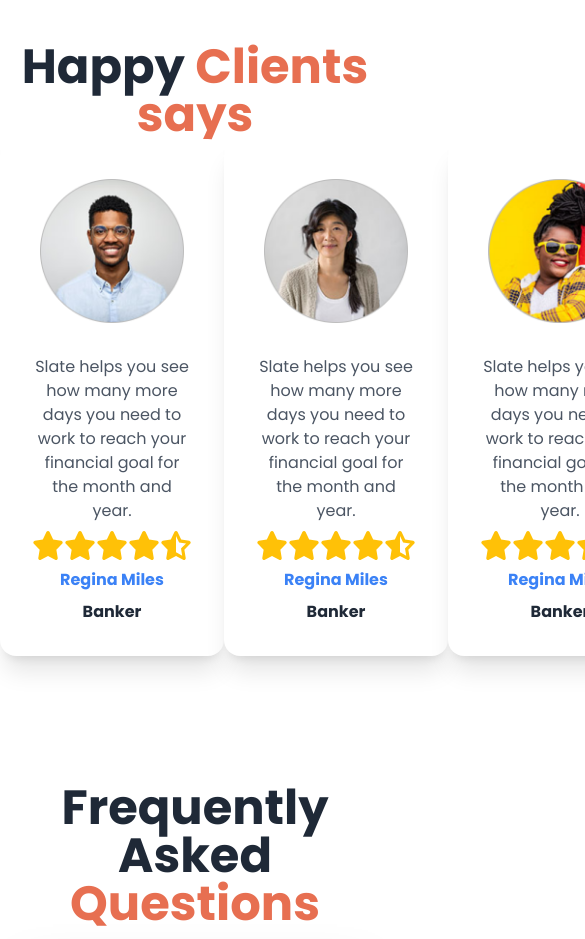
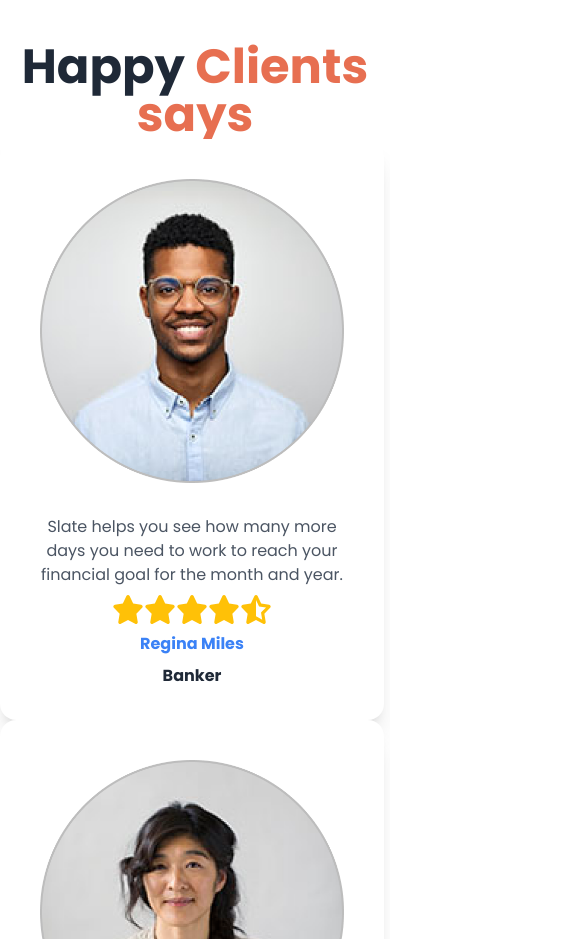
Before and after one commit to shuvoredsky/Biker-Zone, a plain HTML site: page index.html in a window 390 px wide. Shown: the part 3720-4659 px from the top of the page, 585 px wide, since content can reach past the window. Drawn offline with nearby package versions, Linux system fonts and the light colour scheme.

Commit message:
update text

```diff
--- a/index.html
+++ b/index.html
@@ -1,5 +1,5 @@
 <!DOCTYPE html>
-<html lang="en">
+<html lang="en", data-theme="light">
 <head>
     <meta charset="UTF-8">
     <meta name="viewport" content="width=device-width, initial-scale=1.0">
@@ -222,8 +222,8 @@
           <h1 class="mt-32 text-center font-bold text-5xl">Happy <span class="text-bike-primary">Clients says</span></h1>
           <!-- daisyui using -->
 
-          <div class="flex justify-evenly">
-            <div class="card bg-base-100 w-96 shadow-xl">
+          <div class="lg:flex  justify-evenly w-full">
+            <div class="card bg-base-100 w-96 shadow-xl sm:mb-5">
               <figure class="px-10 pt-10">
                 <img
                   src="images/others/user-1.png"
@@ -247,7 +247,7 @@
                <p class="font-bold">Banker</p>
               </div>
             </div>
-            <div class="card bg-base-100 w-96 shadow-xl">
+            <div class="card bg-base-100 w-96 shadow-xl sm:mb-5">
               <figure class="px-10 pt-10">
                 <img
                   src="images/others/user-2.png"
@@ -271,7 +271,7 @@
                <p class="font-bold">Banker</p>
               </div>
             </div>
-            <div class="card bg-base-100 w-96 shadow-xl">
+            <div class="card bg-base-100 w-96 shadow-xl sm:mb-5">
               <figure class="px-10 pt-10">
                 <img
                   src="images/others/user-3.png"
```
